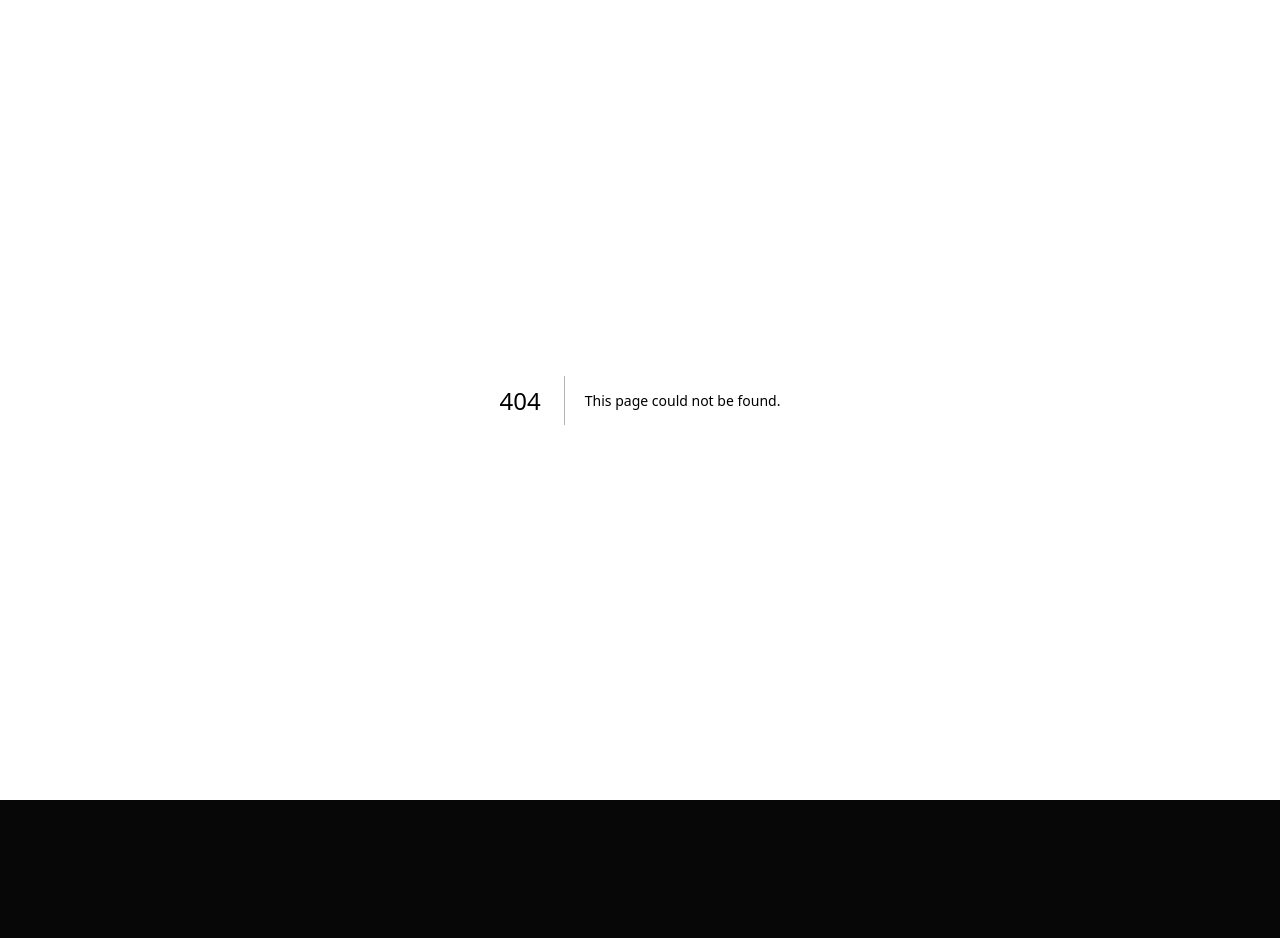
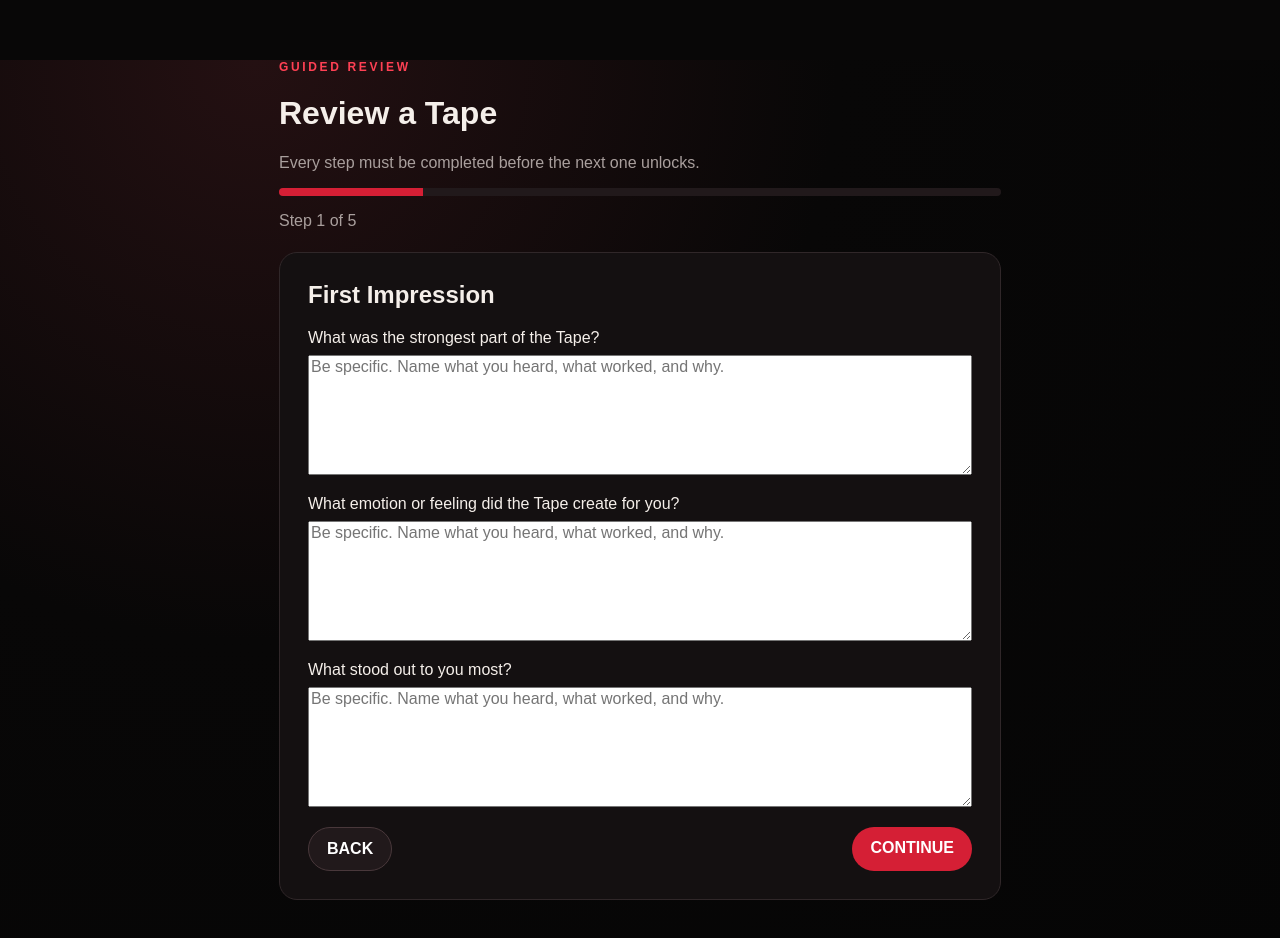
Before and after one commit to LosoMedia/Losojones-site, a Next.js app in the folder tapedeck-app/: page /tapedeck-app/review in a window 1280 px wide. Before the commit this address had no page. Shown: the top 938 px of the page. Before the commit the page ends 800 px from the top, so only its background shows below. Built offline with nearby package versions, Linux system fonts and the light colour scheme.

Commit message:
Add guided review engine shell

```diff
--- /dev/null
+++ b/tapedeck-app/app/review/page.tsx
@@ -0,0 +1,5 @@
+"use client";
+import { useState } from "react";
+
+const steps=[["First Impression",["What was the strongest part of the Tape?","What emotion or feeling did the Tape create for you?","What stood out to you most?"]],["Craft & Performance",["What specifically worked well in the writing or performance?"]],["Production",["What production element could be improved?"]],["Constructive Feedback",["What specifically would you change?","Why do you think that change would improve the Tape?"]],["Final Assessment",["Who do you think this Tape would appeal to?","Give the artist one actionable piece of advice."]]];
+export default function Review(){const [step,setStep]=useState(0);const [answers,setAnswers]=useState<Record<string,string>>({});const current=steps[step];const complete=current[1].every(q=>(answers[q]||"").trim().length>=20);function set(q,v){setAnswers(a=>({...a,[q]:v}))}return <main className="review"><div className="eyebrow">GUIDED REVIEW</div><h1>Review a Tape</h1><p className="muted">Every step must be completed before the next one unlocks.</p><div className="progress"><span style={{width:`${((step+1)/steps.length)*100}%`}}/></div><p className="muted">Step {step+1} of {steps.length}</p><section className="step"><h2>{current[0]}</h2>{current[1].map(q=><div className="question" key={q}><label>{q}</label><textarea value={answers[q]||""} onChange={e=>set(q,e.target.value)} placeholder="Be specific. Name what you heard, what worked, and why." minLength={20}/></div>)}<div className="actions"><button className="btn secondary" disabled={step===0} onClick={()=>setStep(s=>s-1)}>BACK</button>{step<steps.length-1?<button className="btn" disabled={!complete} onClick={()=>setStep(s=>s+1)}>CONTINUE</button>:<button className="btn" disabled={!complete} onClick={()=>alert("Review engine is ready for Supabase persistence.")}>SUBMIT REVIEW</button>}</div></section></main>}
```
